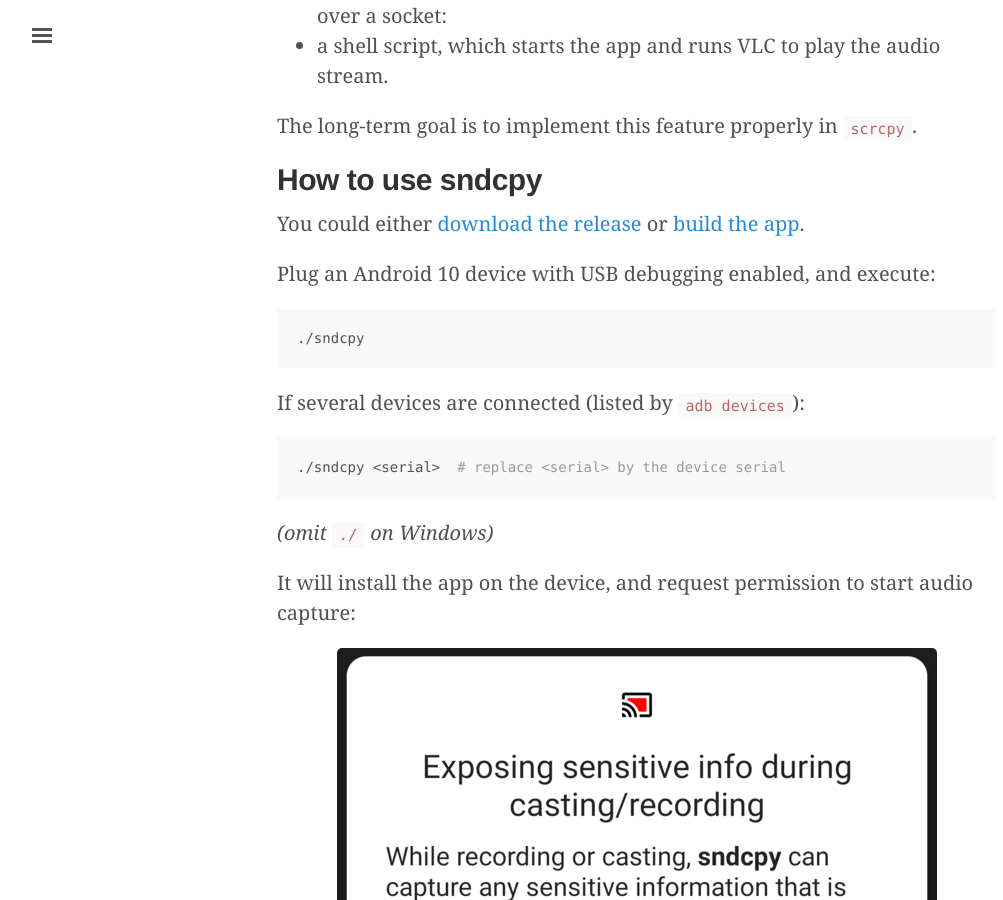
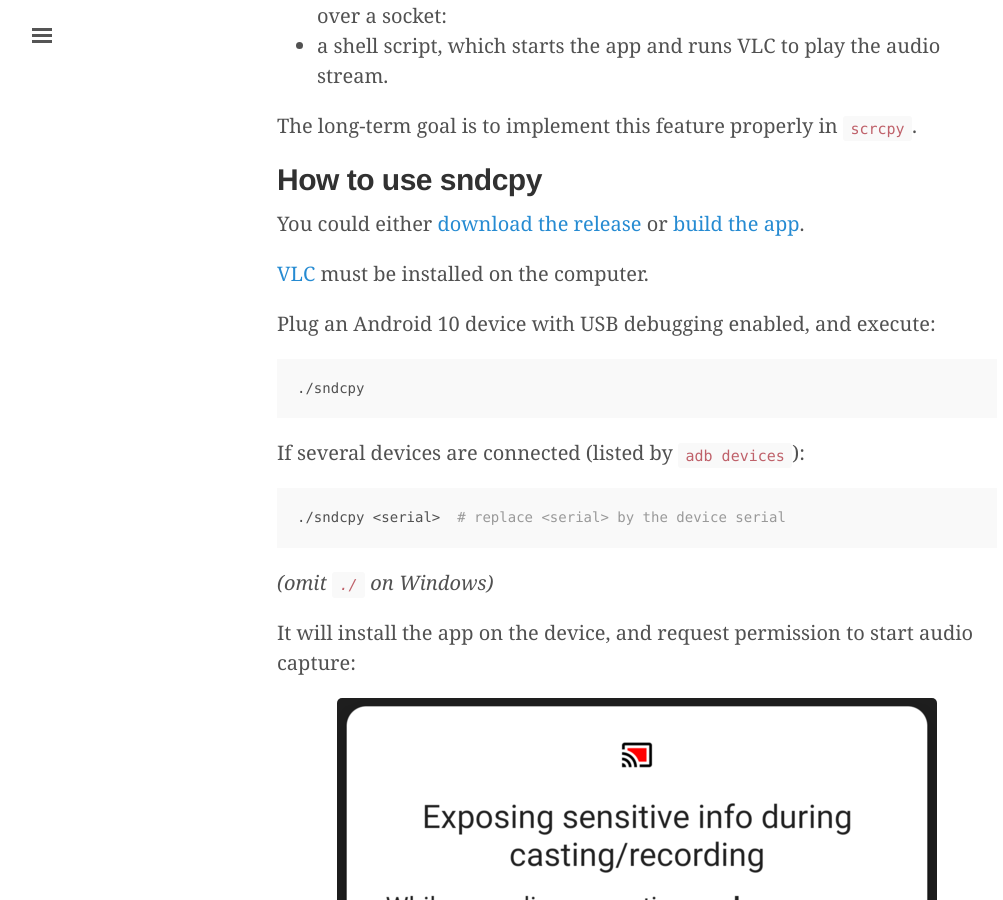
Before and after one commit to rom1v/blog.rom1v.com, a Jekyll site: the page built from _posts/2020-06-09-audio-forwarding-on-android-10.md, in a window 1280 px wide and 900 px high, scrolled down 771 px. Shown: the whole window, without its empty margins (3-1006 px from the left). Built offline with Jekyll 4.4.1, drawn with Linux system fonts in a browser that asks for light colours.

Commit message:
Mention that VLC must be installed for sndcpy

```diff
--- a/_posts/2020-06-09-audio-forwarding-on-android-10.md
+++ b/_posts/2020-06-09-audio-forwarding-on-android-10.md
@@ -42,6 +42,10 @@ You could either [download the release][release] or [build the app][build].
 
 [release]: https://github.com/rom1v/sndcpy/blob/master/README.md#get-the-app
 [build]: https://github.com/rom1v/sndcpy/blob/master/BUILD.md
+
+[VLC] must be installed on the computer.
+
+[VLC]: https://www.videolan.org/
 
 Plug an Android 10 device with USB debugging enabled, and execute:
 
```
